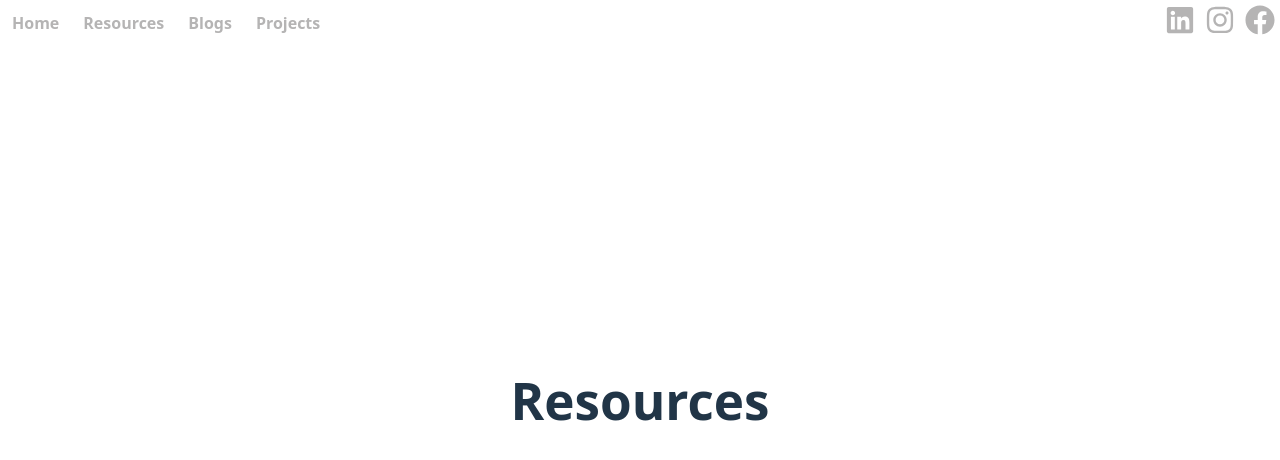
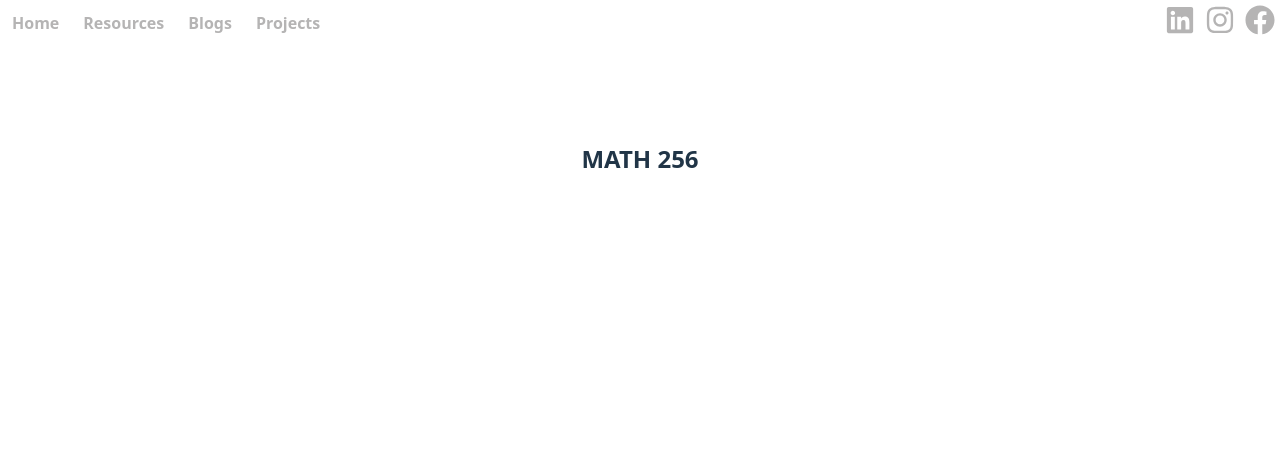
Before and after one commit to ttrieu2025/personal-website, a React (Vite) app: page /Resources in a window 1280 px wide. Shown: the top 460 px of the page. Built offline with nearby package versions, Linux system fonts and the light colour scheme.

Commit message:
Minor change

```diff
--- a/src/Pages/Blogs.jsx
+++ b/src/Pages/Blogs.jsx
@@ -50,7 +50,7 @@ function Blogs() {
 
       <iframe src={current.pdf}
       title={current.title}
-      width="100%"
+      width="800px"
       height="600px"
       style={{ border: "none" }}
       />
--- a/src/Pages/Resources.jsx
+++ b/src/Pages/Resources.jsx
@@ -1,9 +1,46 @@
-function Resources() {
+import { useState } from "react";
+
+const Blogitems = [
+  {
+    id: 1,
+    title: "MATH 256",
+    pdf: "./Math256.pdf",
+  },
+];
+
+
+function Blogs() {
+  const [current, next] = useState(Blogitems[0]);
+
   return (
-    <div className="page">
-      <h1>Resources</h1>
+    <div className="blogs-layout">
+      <div className="blog-list" >
+        {Blogitems.map((item) => (
+          <div>
+            <a
+              key={item.id}
+              className={`Blogitems${current.id === item.id ? "active" : ""
+                }`}
+              onClick={() => next(item)}
+            >
+            </a>
+            <br />
+          </div>
+        ))}
+      </div>
+
+
+      <div className="blog-viewer">
+        <h2>{current.title}</h2>
+
+      <iframe src={current.pdf}
+      width="1000px"
+      height="500px"
+      style={{ border: "none" }}
+      />
+      </div>
     </div>
-  )
+  );
 }
 
-export default Resources
+export default Blogs;
```
Also changed, not shown: 1 other file (tests, documents, lock files or other folders).
